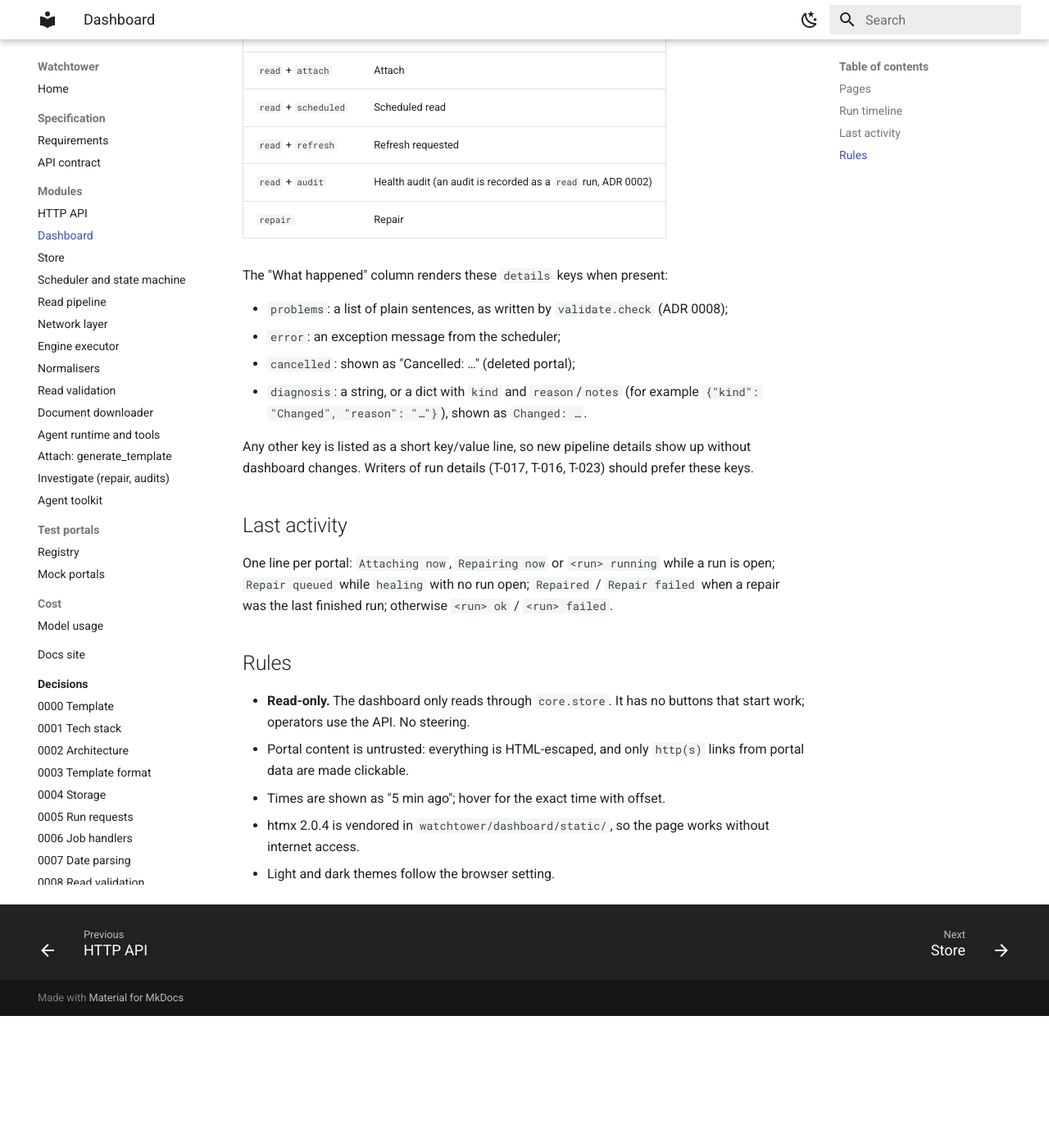
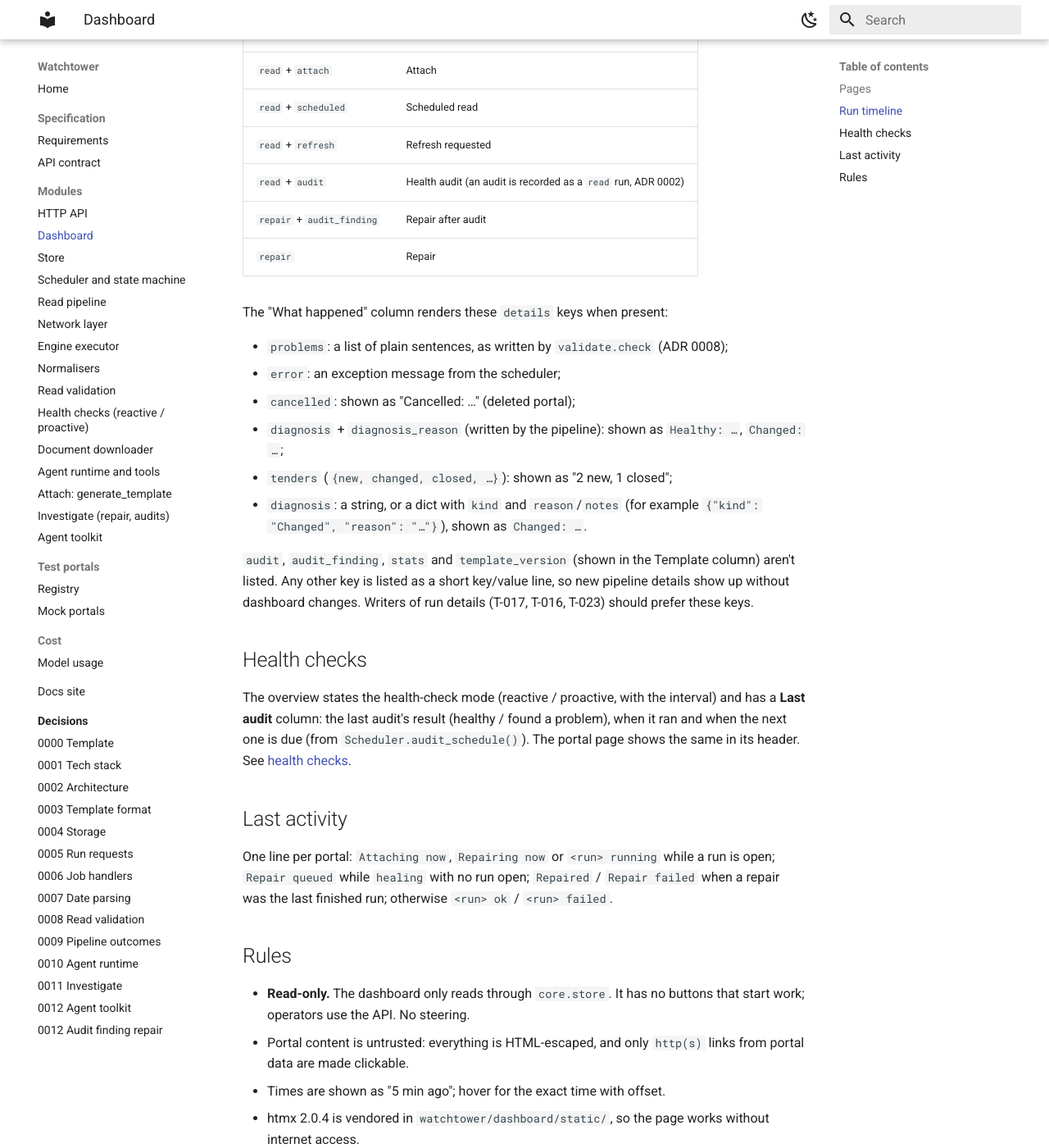
Before and after one commit to Momentow/etn-tenders-watchtower, an MkDocs documentation site: the page built from docs/dashboard/dashboard.md, in a window 1280 px wide and 1400 px high, scrolled down 887 px. Shown: the whole window at 82% size. Built offline with MkDocs 1.6.1 and Material for MkDocs 9.7.7, drawn with Linux system fonts in a browser that asks for light colours; before the commit the page ends 2126 px from its top, so only the background shows below that.

Commit message:
docs(notice): health-checks page, ADR 0012 (audit finding repair), pipeline/scheduler/dashboard updates
Task: T-023

Co-Authored-By: Claude Opus 5.5 <noreply@anthropic.com>

```diff
--- a/docs/dashboard/dashboard.md
+++ b/docs/dashboard/dashboard.md
@@ -24,6 +24,7 @@ Each run is labelled from its kind and `details.trigger` (ADR 0005):
 | `read` + `scheduled` | Scheduled read |
 | `read` + `refresh` | Refresh requested |
 | `read` + `audit` | Health audit (an audit is recorded as a `read` run, ADR 0002) |
+| `repair` + `audit_finding` | Repair after audit |
 | `repair` | Repair |
 
 The "What happened" column renders these `details` keys when present:
@@ -31,11 +32,18 @@ The "What happened" column renders these `details` keys when present:
 - `problems`: a list of plain sentences, as written by `validate.check` (ADR 0008);
 - `error`: an exception message from the scheduler;
 - `cancelled`: shown as "Cancelled: …" (deleted portal);
+- `diagnosis` + `diagnosis_reason` (written by the pipeline): shown as `Healthy: …`, `Changed: …`;
+- `tenders` (`{new, changed, closed, …}`): shown as "2 new, 1 closed";
 - `diagnosis`: a string, or a dict with `kind` and `reason`/`notes` (for example `{"kind": "Changed", "reason": "…"}`),
   shown as `Changed: …`.
 
-Any other key is listed as a short key/value line, so new pipeline details show up without dashboard changes. Writers
+`audit`, `audit_finding`, `stats` and `template_version` (shown in the Template column) aren't listed. Any other key is listed as a short key/value line, so new pipeline details show up without dashboard changes. Writers
 of run details (T-017, T-016, T-023) should prefer these keys.
+
+## Health checks
+The overview states the health-check mode (reactive / proactive, with the interval) and has a **Last audit** column:
+the last audit's result (healthy / found a problem), when it ran and when the next one is due (from
+`Scheduler.audit_schedule()`). The portal page shows the same in its header. See [health checks](../notice/health-checks.md).
 
 ## Last activity
 
--- a/mkdocs.yml
+++ b/mkdocs.yml
@@ -58,6 +58,7 @@ nav:
       - Engine executor: engine/executor.md
       - Normalisers: engine/normalize.md
       - Read validation: validate/checks.md
+      - Health checks (reactive / proactive): notice/health-checks.md
       - Document downloader: documents/downloader.md
       - Agent runtime and tools: agent/runtime.md
       - "Attach: generate_template": agent/attach.md
@@ -84,3 +85,4 @@ nav:
       - "0010 Agent runtime": decisions/0010-agent-runtime-and-tools.md
       - "0011 Investigate": decisions/0011-investigate-deterministic-first.md
       - "0012 Agent toolkit": decisions/0012-agent-toolkit.md
+      - "0012 Audit finding repair": decisions/0012-audit-finding-repair.md
```
Also changed, not shown: docs/core/pipeline.md (+3 -1 lines), docs/core/scheduler.md (+1 -1 lines), docs/decisions/0012-audit-finding-repair.md (added, +34 -0 lines), docs/decisions/README.md (+1 -0 lines), docs/index.md (+2 -1 lines), docs/notice/health-checks.md (added, +62 -0 lines).
